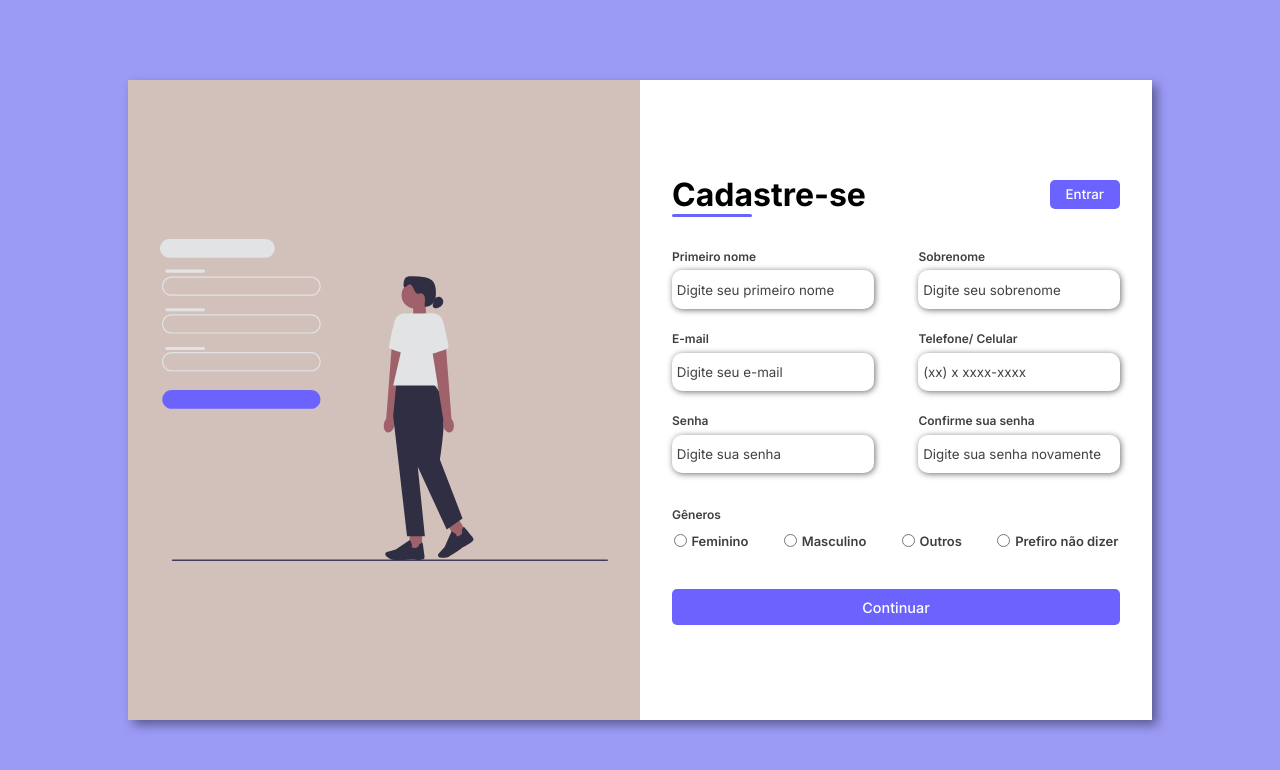
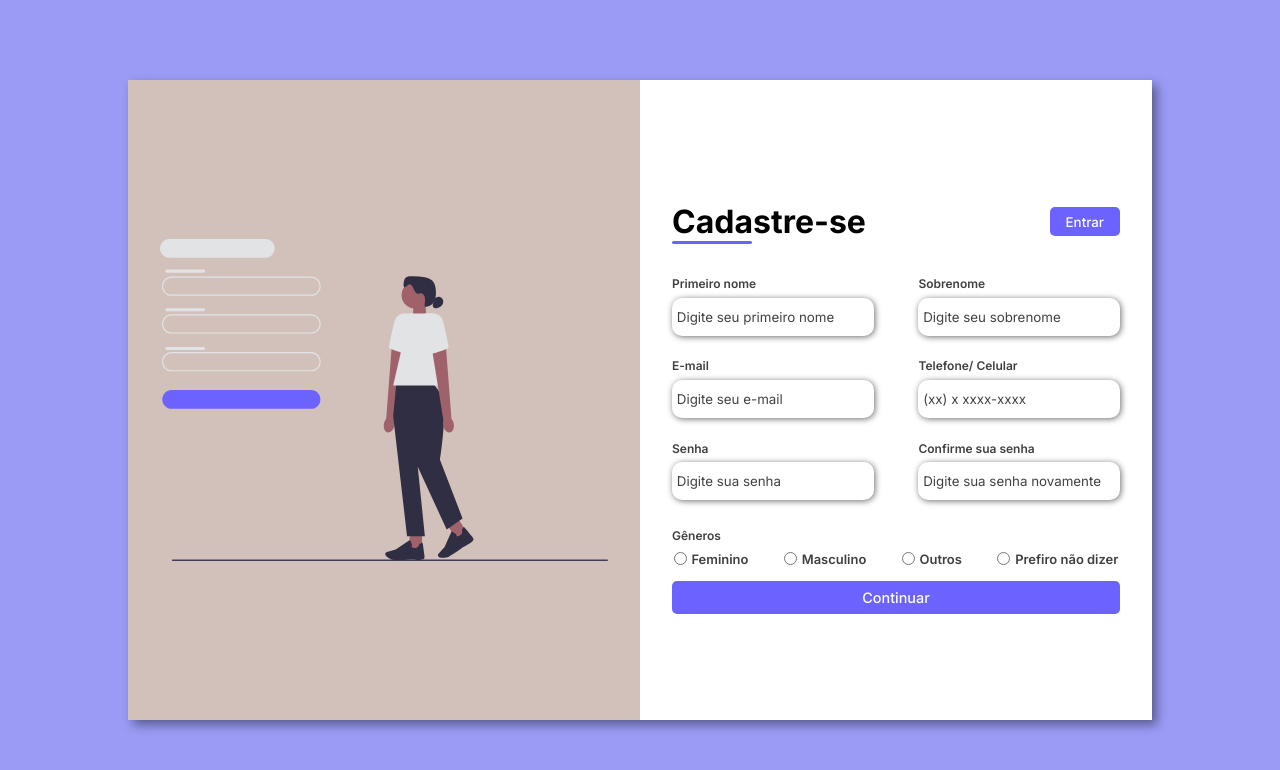
Before and after one commit to MarianadLO/Formulario_cadastro_responsivo, a plain HTML site: page index.html in a window 1280 px wide. Drawn offline with Linux system fonts and the light colour scheme.

Commit message:
fix: alteração de alturas

```diff
--- a/style.css
+++ b/style.css
@@ -48,6 +48,7 @@ body{
 
 .form-header{
     margin-bottom: 1.5rem;
+    padding-top: 1rem;
     display: flex;
     justify-content: space-between;
 }
@@ -90,7 +91,7 @@ body{
     display: flex;
     flex-wrap: wrap;
     justify-content: space-between;
-    padding: 0.7rem 0;
+    padding: 0.7rem 0 0.3rem 0;
 }
 
 .input-box{ /*colocand o flex-direction só nas div uma de cada input, se colocar na div que engloba, não funciona*/
@@ -129,7 +130,7 @@ body{
 .gender-group{
     display: flex;
     justify-content: space-between;
-    margin-top: 0.7rem;
+    margin-top: 0.5rem;
     padding: 0 0.1rem;
 }
 
@@ -150,10 +151,10 @@ body{
 
 .continue-button button{
     width: 100%;
-    margin-top: 2.5rem;
+    margin-top: 0.9rem;
     border: none;
     background-color: #6c63ff;
-    padding: 0.6rem;
+    padding: 0.5rem;
     border-radius: 5px;
     cursor: pointer;
 }
```
